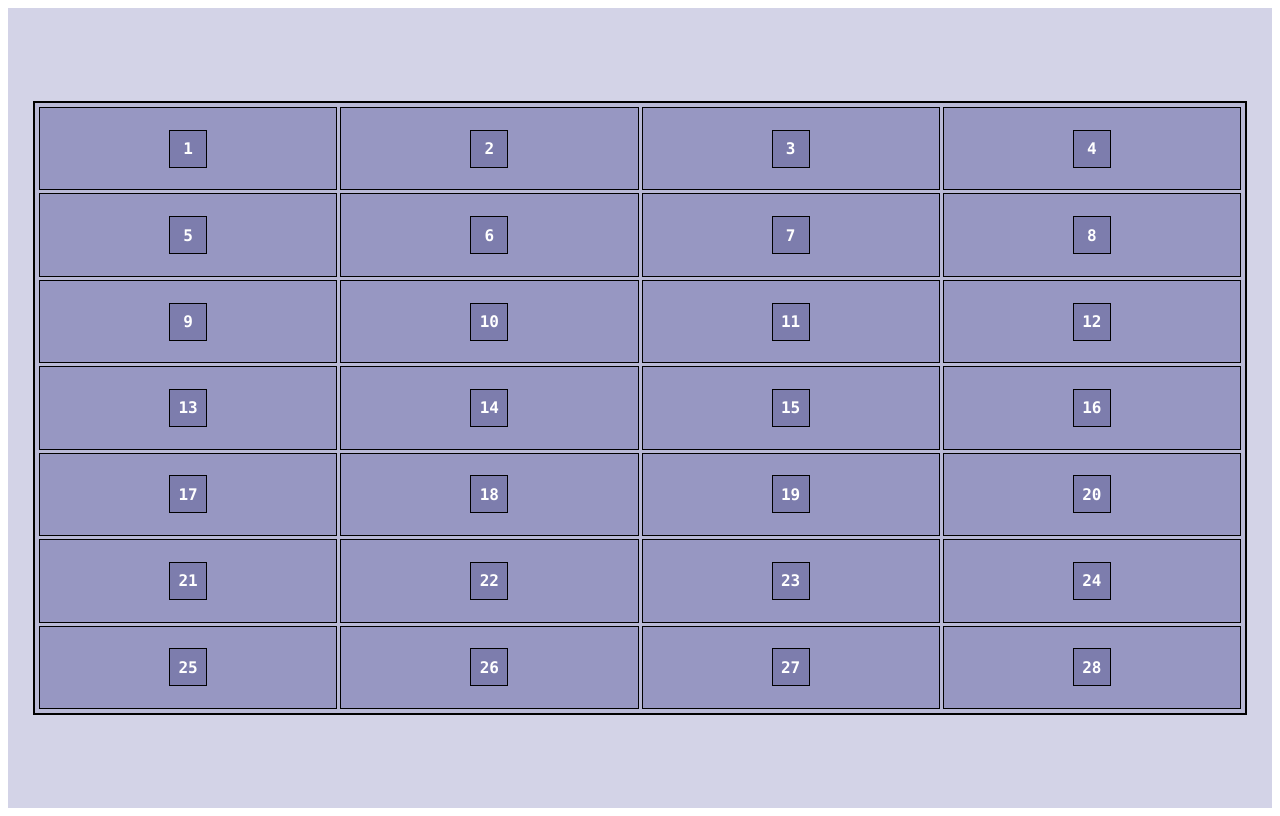
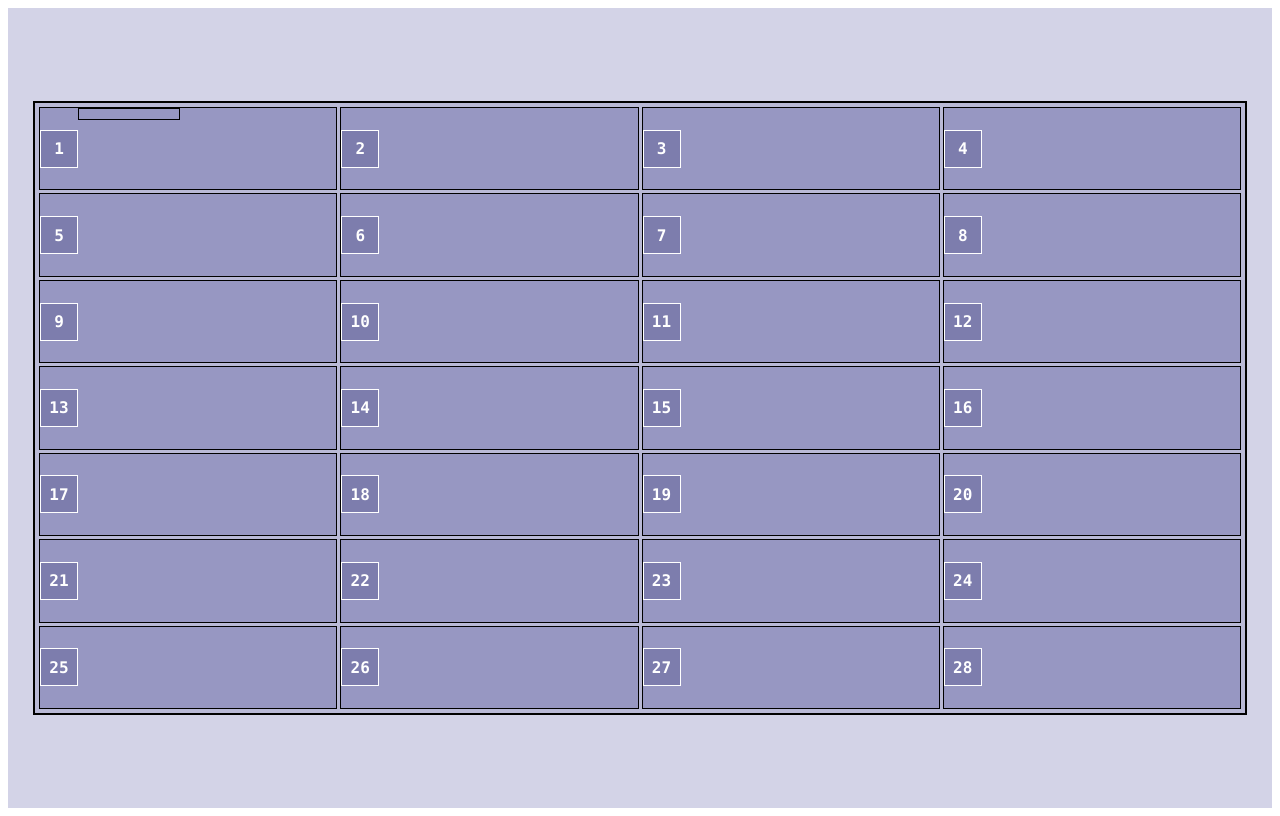
Before and after one commit to ddfilipov/css-arrows, a plain HTML site: page index.html in a window 1280 px wide. Drawn offline with Linux system fonts and the light colour scheme.

Commit message:
alright, have to make the arrow be on top of the square

```diff
--- a/index.css
+++ b/index.css
@@ -27,8 +27,9 @@ body {
 
 .rectangles {
     display: flex;
-    place-items: center;
-    place-content: center;
+    flex-direction: row;
+    /* place-items: center;
+    place-content: center; */
     border: 1px solid black;
     height: 100%;
     width: 100%;
@@ -39,10 +40,17 @@ body {
     display: flex;
     place-items: center;
     place-content: center;
-    border: 1px solid black;
+    place-self: center;
+    border: 1px solid white;
     height: 36px;
     width: 36px;
     background-color: rgb(125, 125, 173);
     color: white;
     font-weight: bold;
 }
+
+.arrow {
+    width: 100px;
+    height: 10px;
+    border: 1px solid black;
+}
--- a/index.html
+++ b/index.html
@@ -12,6 +12,7 @@
             <div class="main-grid">
                 <div class="rectangles">
                     <div class="squares">1</div>
+                    <div class="arrow"></div>
                 </div>
                 <div class="rectangles">
                     <div class="squares">2</div>
```
